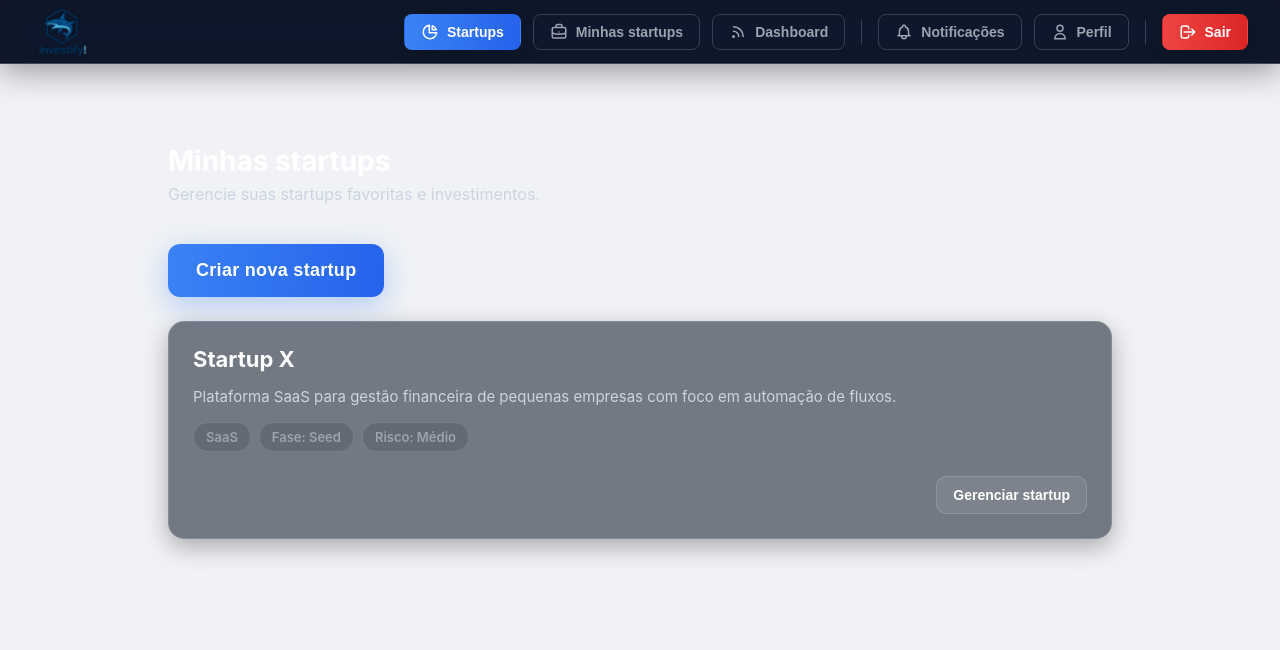
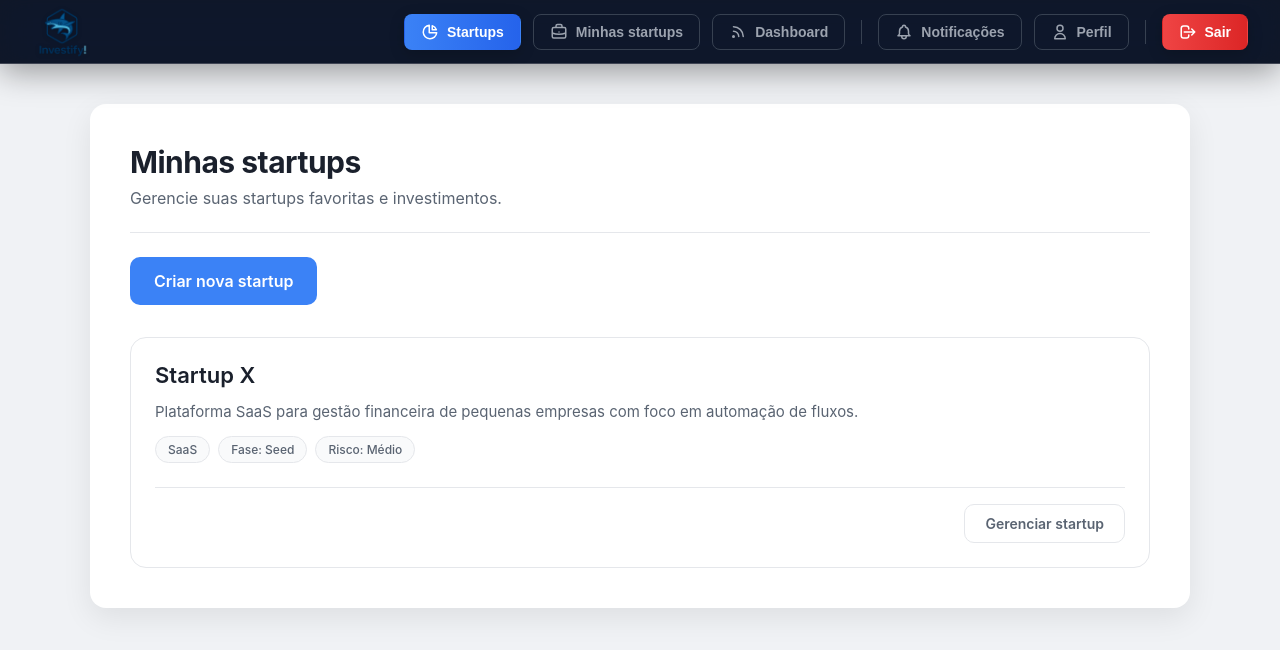
Before and after one commit to LeonardoEberle/investfyTCC, a React (Vite) app: page /minhas-startups in a window 1280 px wide. Shown: the top 650 px of the page. Built offline with nearby package versions, Linux system fonts and the light colour scheme.

Commit message:
mudança nas minhas startups

```diff
--- a/src/containers/MinhasStartups/index.jsx
+++ b/src/containers/MinhasStartups/index.jsx
@@ -1,7 +1,40 @@
 import React, { useState } from 'react'
 import { useNavigate } from 'react-router-dom'
-import { PageContainer, PageHeader, PageTitle, PageSubtitle, CTAButton, ExampleSection, StartupCard, StartupTitle, StartupDescription, StartupMeta, Tag, ActionRow, ManageButton, CreateFormCard, VideoBox, DocList, DocItem } from './styles'
-import { Form, Input, Textarea, Button } from '../../components/Auth/AuthStyles'
+
+/*
+  MUDANÇA IMPORTANTE (IMPORTAÇÕES DE ESTILO)
+  Trocamos os imports do formulário de 'AuthStyles' para './styles'
+*/
+import {
+  PageContainer,
+  PageHeader,
+  PageTitle,
+  PageSubtitle,
+  CTAButton,
+  ExampleSection,
+  StartupCard,
+  StartupTitle,
+  StartupDescription,
+  StartupMeta,
+  Tag,
+  ActionRow,
+  ManageButton,
+  CreateFormCard,
+  VideoBox,
+  DocList,
+  DocItem,
+
+  /* Nossos novos estilos de formulário (do styles.js) */
+  Form,
+  Input,
+  Textarea,
+  FormButton
+} from './styles'
+
+/*
+  NÃO importamos mais o formulário do AuthStyles
+*/
+// import { Form, Input, Textarea, Button } from '../../components/Auth/AuthStyles'
 
 export default function MinhasStartups() {
   const navigate = useNavigate()
@@ -30,7 +63,13 @@ export default function MinhasStartups() {
         <PageTitle>Minhas startups</PageTitle>
         <PageSubtitle>Gerencie suas startups favoritas e investimentos.</PageSubtitle>
       </PageHeader>
-      <CTAButton onClick={() => setShowCreate((v) => !v)}>Criar nova startup</CTAButton>
+
+      {/* Este botão (CTAButton) não está dentro do formulário e usa
+        o estilo 'CTAButton' de ./styles
+      */}
+      <CTAButton onClick={() => setShowCreate((v) => !v)}>
+        {showCreate ? 'Cancelar Criação' : 'Criar nova startup'}
+      </CTAButton>
 
       {showCreate && (
         <CreateFormCard>
@@ -59,7 +98,7 @@ export default function MinhasStartups() {
                   </video>
                 )
               ) : (
-                <span>Sem vídeo</span>
+                <span>Arraste um vídeo ou cole a URL</span>
               )}
             </VideoBox>
             <Input type="file" multiple onChange={handleCreateDocs} accept=".pdf,.doc,.docx,.ppt,.pptx,.xls,.xlsx" />
@@ -71,7 +110,13 @@ export default function MinhasStartups() {
                 </DocItem>
               ))}
             </DocList>
-            <Button type="submit">Salvar nova startup</Button>
+
+            {/*
+              MUDANÇA IMPORTANTE (O BOTÃO)
+              Usamos o 'FormButton' que importamos de ./styles
+            */}
+            <FormButton type="submit">Salvar nova startup</FormButton>
+
           </Form>
         </CreateFormCard>
       )}
--- a/src/containers/MinhasStartups/styles.js
+++ b/src/containers/MinhasStartups/styles.js
@@ -5,122 +5,138 @@ const fadeInUp = keyframes`
   to { opacity: 1; transform: translateY(0); }
 `
 
+/* NOVA PALETA DE CORES (TEMA CLARO)
+*/
+const colors = {
+  text: '#1a202c', // Quase preto
+  textMuted: '#5a6472', // Cinza
+  primary: '#3b82f6', // Azul
+  primaryHover: '#4f9aff',
+  bg: '#ffffff', // Fundo branco
+  bgMuted: '#f9fafb', // Fundo cinza bem claro
+  border: '#e5e7eb', // Borda clara
+}
+
+/*
+  LAYOUT PRINCIPAL (O "CARD" BRANCO)
+  Isso agora é o "lençol" onde o conteúdo fica.
+*/
 export const PageContainer = styled.div`
   width: 100%;
-  max-width: 1024px;
+  max-width: 1100px; /* Um pouco mais largo */
   padding: 40px;
   margin: 0 auto;
-  color: #e5e7eb;
+  color: ${colors.text};
   animation: ${fadeInUp} 0.5s ease-out;
+
+  /* O novo visual */
+  background: ${colors.bg};
+  border-radius: 16px;
+  box-shadow: 0 10px 30px rgba(0, 0, 0, 0.08);
 `
 
+/*
+  CABEÇALHO DA PÁGINA
+*/
 export const PageHeader = styled.header`
-  margin-bottom: 32px;
+  margin-bottom: 24px;
+  padding-bottom: 24px;
+  border-bottom: 1px solid ${colors.border};
 `
 
 export const PageTitle = styled.h1`
-  font-size: 28px;
+  font-size: 30px;
   font-weight: 700;
-  color: #fff;
+  color: ${colors.text};
+  letter-spacing: -0.5px;
 `
 
 export const PageSubtitle = styled.p`
   font-size: 16px;
-  color: #cbd5e1;
-  margin-top: 6px;
+  color: ${colors.textMuted};
+  margin-top: 8px;
 `
 
-export const Content = styled.div`
-  background: rgba(31, 41, 55, 0.6);
-  border: 1px solid rgba(255, 255, 255, 0.15);
-  border-radius: 14px;
-  padding: 22px;
-`
-
+/*
+  BOTÃO PRINCIPAL ("Criar")
+  Mantive o estilo "flat + glow"
+*/
 export const CTAButton = styled.button`
   display: inline-flex;
   align-items: center;
   justify-content: center;
-  padding: 16px 28px;
+  padding: 14px 24px;
+  border-radius: 10px;
+  font-weight: 600;
+  font-size: 16px;
+  font-family: 'Inter', sans-serif;
+  cursor: pointer;
+  background: ${colors.primary};
+  color: #fff;
   border: none;
-  border-radius: 12px;
-  background: linear-gradient(95deg, #3b82f6 0%, #2563eb 100%);
-  color: #fff;
-  font-weight: 700;
-  font-size: 18px;
-  letter-spacing: 0.3px;
-  cursor: pointer;
-  transition: all 0.3s ease;
-  box-shadow: 0 8px 28px rgba(59, 130, 246, 0.35);
-  margin-top: 8px;
-  &:hover { transform: translateY(-3px); background: linear-gradient(95deg, #4f9aff 0%, #3b82f6 100%); }
-  &:active { transform: translateY(-1px); }
+  box-shadow: none;
+  transition: all 0.25s ease;
+
+  &:hover {
+    transform: translateY(-3px);
+    background: ${colors.primaryHover};
+    box-shadow: 0 8px 25px rgba(59, 130, 246, 0.4);
+  }
+  &:active {
+    transform: translateY(0);
+    box-shadow: none;
+  }
 `
 
+/*
+  CARD DE CRIAÇÃO (FORMULÁRIO)
+  Agora ele é sutil, com uma borda.
+*/
+export const CreateFormCard = styled.div`
+  margin-top: 24px;
+  padding: 24px;
+  border-radius: 16px;
+  background: ${colors.bgMuted};
+  border: 1px solid ${colors.border};
+  animation: ${fadeInUp} 0.4s ease-out;
+`
+
+/*
+  SEÇÃO DE EXEMPLO (CARD DE STARTUP)
+*/
 export const ExampleSection = styled.section`
-  margin-top: 24px;
+  margin-top: 32px;
 `
 
 export const StartupCard = styled.div`
   padding: 24px;
   border-radius: 16px;
-  background: rgba(31, 41, 55, 0.6);
-  border: 1px solid rgba(255, 255, 255, 0.15);
-  box-shadow: 0 8px 25px rgba(0, 0, 0, 0.3);
+  background: ${colors.bg}; /* Fundo branco */
+  border: 1px solid ${colors.border};
   display: flex;
   flex-direction: column;
   gap: 12px;
-`
+  transition: all 0.3s ease-in-out;
 
-export const CreateFormCard = styled.div`
-  margin-top: 16px;
-  padding: 24px;
-  border-radius: 16px;
-  background: rgba(31, 41, 55, 0.6);
-  border: 1px solid rgba(255, 255, 255, 0.15);
-  box-shadow: 0 8px 25px rgba(0, 0, 0, 0.3);
-`
-
-export const VideoBox = styled.div`
-  margin-top: 12px;
-  border-radius: 12px;
-  overflow: hidden;
-  background: rgba(0,0,0,0.3);
-  display: flex;
-  align-items: center;
-  justify-content: center;
-  min-height: 200px;
-`
-
-export const DocList = styled.div`
-  margin-top: 12px;
-  display: flex;
-  flex-direction: column;
-  gap: 8px;
-`
-
-export const DocItem = styled.div`
-  display: flex;
-  align-items: center;
-  justify-content: space-between;
-  padding: 10px 12px;
-  border-radius: 10px;
-  background: rgba(55, 65, 81, 0.25);
-  border: 1px solid rgba(255, 255, 255, 0.12);
-  color: #cbd5e1;
+  &:hover {
+    /* Efeito sutil de "acender" */
+    transform: translateY(-4px);
+    border-color: ${colors.primary};
+    box-shadow: 0 8px 20px rgba(0, 0, 0, 0.06);
+  }
 `
 
 export const StartupTitle = styled.h2`
   font-size: 22px;
-  font-weight: 700;
-  color: #fff;
+  font-weight: 600; /* Menos "pesado" */
+  color: ${colors.text};
   margin: 0;
 `
 
 export const StartupDescription = styled.p`
   font-size: 15px;
-  color: #cbd5e1;
-  line-height: 1.7;
+  color: ${colors.textMuted};
+  line-height: 1.6;
   margin: 0;
 `
 
@@ -133,32 +149,172 @@ export const StartupMeta = styled.div`
 export const Tag = styled.span`
   display: inline-flex;
   align-items: center;
-  padding: 6px 12px;
-  font-size: 13px;
-  font-weight: 600;
-  color: #9ca3af;
-  border: 1px solid rgba(255, 255, 255, 0.12);
+  padding: 5px 12px;
+  font-size: 12px;
+  font-weight: 500;
+  color: ${colors.textMuted};
+  border: 1px solid ${colors.border};
   border-radius: 999px;
-  background: rgba(55, 65, 81, 0.25);
+  background: ${colors.bgMuted};
 `
 
 export const ActionRow = styled.div`
   display: flex;
   justify-content: flex-end;
   margin-top: 12px;
+  padding-top: 16px;
+  border-top: 1px solid ${colors.border};
 `
 
+/* Botão "Gerenciar" (Outline) */
 export const ManageButton = styled.button`
-  padding: 10px 16px;
+  padding: 10px 20px;
+  border-radius: 10px;
+  font-weight: 600;
+  font-size: 14px;
+  font-family: 'Inter', sans-serif;
+  cursor: pointer;
+  background: transparent;
+  border: 1px solid ${colors.border};
+  color: ${colors.textMuted};
+  transition: all 0.25s ease;
+
+  &:hover {
+    border-color: ${colors.primary};
+    color: ${colors.primary};
+    background: rgba(59, 130, 246, 0.05);
+    transform: translateY(-2px);
+  }
+
+  &:active {
+    transform: translateY(0);
+  }
+`
+
+/* ============================================== */
+/* NOVOS ESTILOS DE FORMULÁRIO (TEMA CLARO)   */
+/* ============================================== */
+
+/* Estes substituem os do AuthStyles.
+  Eles são criados aqui para não quebrar a tela de Login.
+*/
+
+export const Form = styled.form`
+  display: flex;
+  flex-direction: column;
+  gap: 16px;
+`
+
+export const Input = styled.input`
+  width: 100%;
+  padding: 12px 16px;
+  border-radius: 10px;
+  border: 1px solid ${colors.border};
+  background: ${colors.bg}; /* Fundo branco */
+  color: ${colors.text};
+  font-size: 16px;
+  font-family: 'Inter', sans-serif;
+  transition: all 0.2s ease-in-out;
+  box-shadow: 0 1px 3px rgba(0, 0, 0, 0.02);
+
+  &::placeholder { color: #9ca3af; }
+
+  &:focus {
+    outline: none;
+    border-color: ${colors.primary};
+    box-shadow: 0 0 0 3px rgba(59, 130, 246, 0.2);
+  }
+`
+
+export const Textarea = styled.textarea`
+  width: 100%;
+  padding: 12px 16px;
+  border-radius: 10px;
+  border: 1px solid ${colors.border};
+  background: ${colors.bg};
+  color: ${colors.text};
+  font-size: 16px;
+  font-family: 'Inter', sans-serif;
+  min-height: 100px;
+  resize: vertical;
+  transition: all 0.2s ease-in-out;
+  box-shadow: 0 1px 3px rgba(0, 0, 0, 0.02);
+
+  &::placeholder { color: #9ca3af; }
+
+  &:focus {
+    outline: none;
+    border-color: ${colors.primary};
+    box-shadow: 0 0 0 3px rgba(59, 130, 246, 0.2);
+  }
+`
+
+/* Botão de Salvar do Formulário */
+export const FormButton = styled.button`
+  padding: 12px 14px;
   border: none;
   border-radius: 10px;
-  background: rgba(255, 255, 255, 0.08);
+  background: ${colors.primary};
   color: #fff;
   font-weight: 600;
-  font-size: 14px;
+  font-size: 16px;
+  font-family: 'Inter', sans-serif;
   cursor: pointer;
-  transition: all 0.2s ease;
-  border: 1px solid rgba(255, 255, 255, 0.14);
-  &:hover { background: rgba(255, 255, 255, 0.12); transform: translateY(-1px); }
-  &:active { transform: translateY(0); }
+  transition: all 0.3s ease;
+
+  /* Centralizado e com largura máxima */
+  max-width: 400px;
+  align-self: center;
+  width: 100%;
+
+  &:hover {
+    transform: translateY(-2px);
+    background: ${colors.primaryHover};
+  }
 `
+
+/* ESTILOS DO FORMULÁRIO (Upload)
+*/
+export const VideoBox = styled.div`
+  margin-top: 4px;
+  border-radius: 12px;
+  overflow: hidden;
+  background: ${colors.bg};
+  display: flex;
+  align-items: center;
+  justify-content: center;
+  min-height: 200px;
+  border: 2px dashed ${colors.border};
+  color: ${colors.textMuted};
+  transition: border-color 0.2s ease;
+
+  &:hover {
+    border-color: ${colors.primary};
+  }
+`
+
+export const DocList = styled.div`
+  margin-top: 4px;
+  display: flex;
+  flex-direction: column;
+  gap: 8px;
+`
+
+export const DocItem = styled.div`
+  display: flex;
+  align-items: center;
+  justify-content: space-between;
+  padding: 10px 14px;
+  border-radius: 10px;
+  background: ${colors.bg};
+  border: 1px solid ${colors.border};
+  color: ${colors.text};
+`
+
+/* Componente Content não usado, mas mantido por segurança */
+export const Content = styled.div`
+  background: rgba(31, 41, 55, 0.6);
+  border: 1px solid rgba(255, 255, 255, 0.15);
+  border-radius: 14px;
+  padding: 22px;
+`
```
